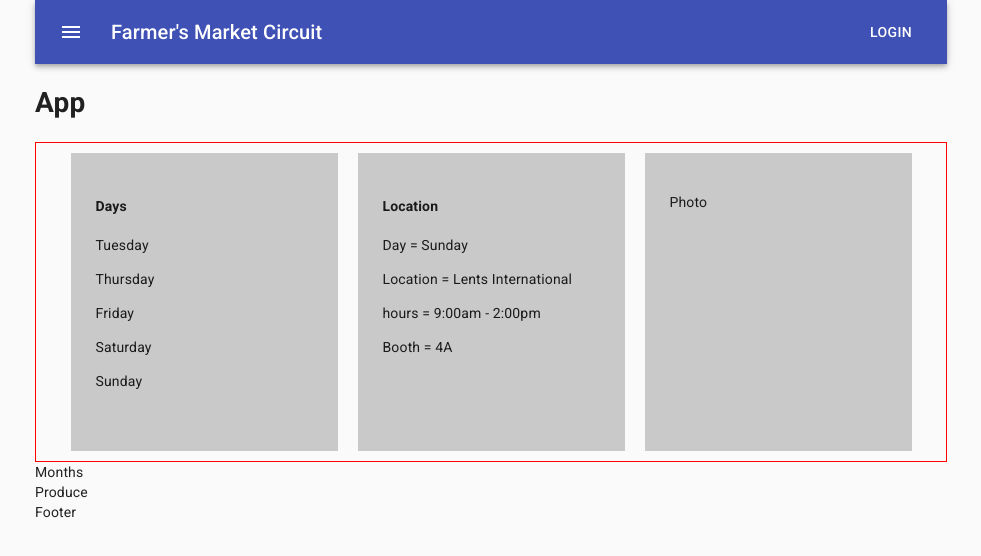
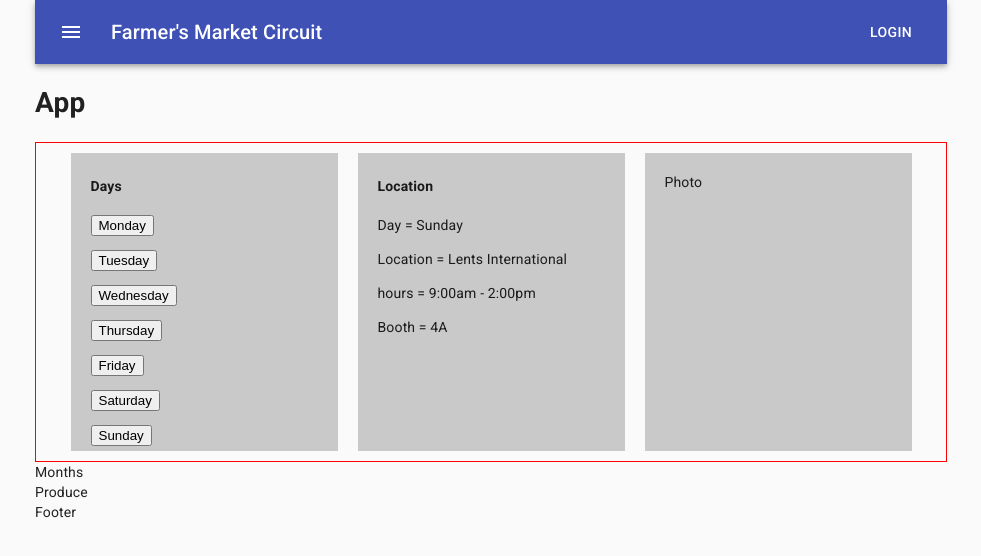
Before and after one commit to dustatron/farmers-market, a React (Create React App) app: page / in a window 1280 px wide. Shown: the top 556 px of the page, without its empty margins (149-1130 px from the left). Built offline with nearby package versions, Linux system fonts and the light colour scheme.

Commit message:
add button functionality to display chosen day
co-authored-by: dusty mccord <dustymccord@gmail.com>
Co-authored-by: Zakkrey Short <zakkreyjshort@gmail.com>

```diff
--- a/src/components/Days/Days.css
+++ b/src/components/Days/Days.css
@@ -10,8 +10,9 @@
 
 .days-row {
   margin: 0px 10px;
-  padding: 25px;
+  padding: 5px 20px;
   width: 30%;
+  height: 100%;
   display: inline-block;
   background-color: rgb(201, 201, 201);
 }
--- a/src/components/Days/Days.js
+++ b/src/components/Days/Days.js
@@ -9,39 +9,24 @@ class Days extends React.Component {
     super(props);
     this.state = marketSchedule[0];
   }
-  // const getDetails = (dayString) => {
-  //   let result;
 
-  //   marketSchedule.forEach((obj) => {
-  //     if (dayString === obj.day) {
-  //       result = obj;
-  //     }
-  //   });
-  //   return result;
-  // };
+  handleClick = (index) => {
+    this.setState(marketSchedule[index]);
+  };
 
-  // let data =   {
-  //   day: "Sunday",
-  //   location: "Lents International",
-  //   hours: "9:00am - 2:00pm",
-  //   booth: "4A"
-  // };
-  // const handleClick = (dayString) => {
-  //   const fromArray = getDetails(dayString);
-  //   let data = fromArray;
-  // };
   render() {
     return (
       <React.Fragment>
         <div className="days-box">
           <div className="days-row">
             <h4>Days</h4>
-            <p>{/* <button onClick={handleClick("Monday")}>Monday</button> */}</p>
-            <p>Tuesday</p>
-            <p>Thursday</p>
-            <p>Friday</p>
-            <p>Saturday</p>
-            <p>Sunday</p>
+            <p><button onClick={() => this.handleClick(1)}>Monday</button></p>
+            <p><button onClick={() => this.handleClick(2)}>Tuesday</button></p>
+            <p><button onClick={() => this.handleClick(3)}>Wednesday</button></p>
+            <p><button onClick={() => this.handleClick(4)}>Thursday</button></p>
+            <p><button onClick={() => this.handleClick(5)}>Friday</button></p>
+            <p><button onClick={() => this.handleClick(6)}>Saturday</button></p>
+            <p><button onClick={() => this.handleClick(0)}>Sunday</button></p>
           </div>
           <div className="days-row">
             <Location
```
